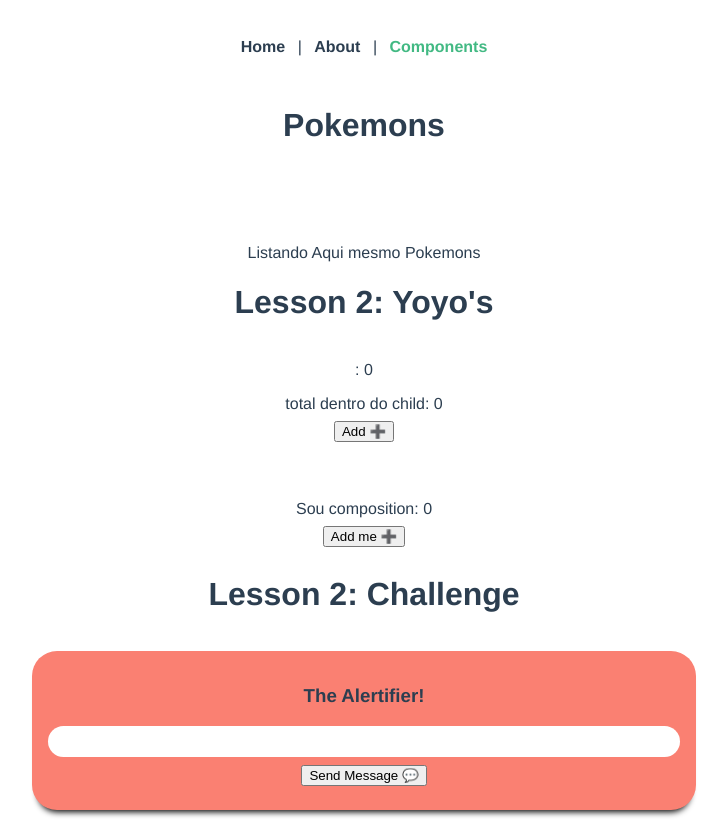
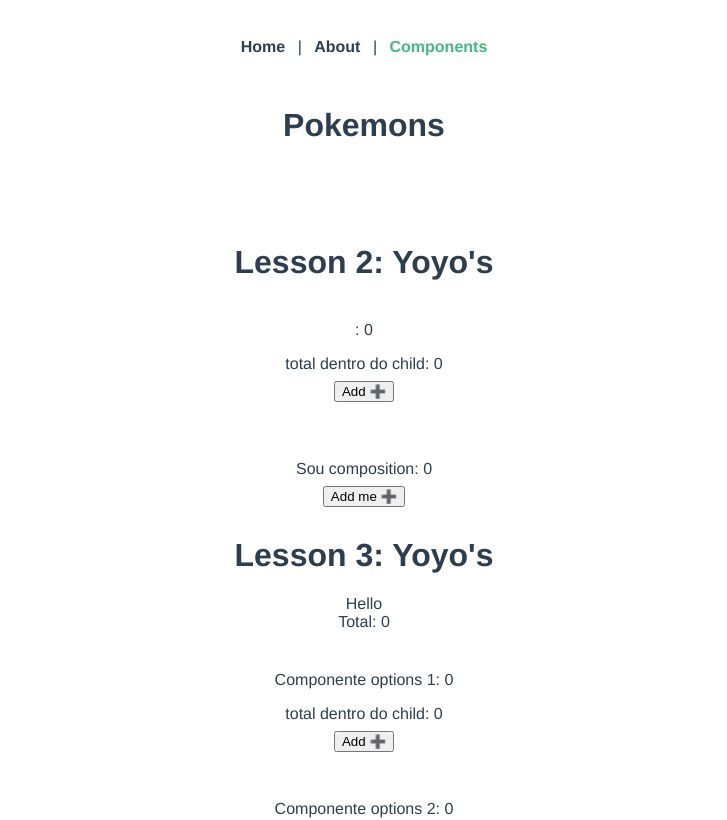
Before and after one commit to Muramatsu2602/vue-bootcamp, a Vue app: page /components in a window 1280 px wide. Shown: the top 820 px of the page, without its empty margins (276-1003 px from the left). Built offline with nearby package versions, Linux system fonts and the light colour scheme.

Commit message:
Adding if clauses within html

```diff
--- a/src/views/Components.vue
+++ b/src/views/Components.vue
@@ -1,15 +1,21 @@
 <template>
   <div>
     <h1>Pokemons</h1>
-    <div style="margin-top: 100px">Listando Aqui mesmo Pokemons</div>
+    <div v-if="total > 0">
+      {{ listOfCards }}
+    </div>
 
-    <h1>Lesson 2: Yoyo's</h1>
+    <div v-if="total > 1">
+      {{ listOfCards }}
+    </div>
+
+    <h1 style="margin-top: 100px">Lesson 2: Yoyo's</h1>
     <options />
     <composition-api />
 
-    <h1>Lesson 2: Challenge</h1>
+    <!-- <h1>Lesson 2: Challenge</h1>
     <meu-composition />
-    <meu-option />
+    <meu-option /> -->
 
     <h1>Lesson 3: Yoyo's</h1>
     <div>Hello</div>
@@ -52,7 +58,9 @@ export default defineComponent({
     console.log("Components.cards", cards);
 
     // Computed Functions
-    const listOfCards = computed(() => cards.state.list); // this form doesnt require 'return'
+    const listOfCards = computed(() => {
+      return cards.state.list;
+    }); // this form doesnt require 'return'
 
     //functions
     const incHandler = () => {
@@ -60,7 +68,7 @@ export default defineComponent({
       total.value += 1;
     };
 
-    return { total, incHandler };
+    return { total, incHandler, listOfCards };
   },
 });
 </script>
```
